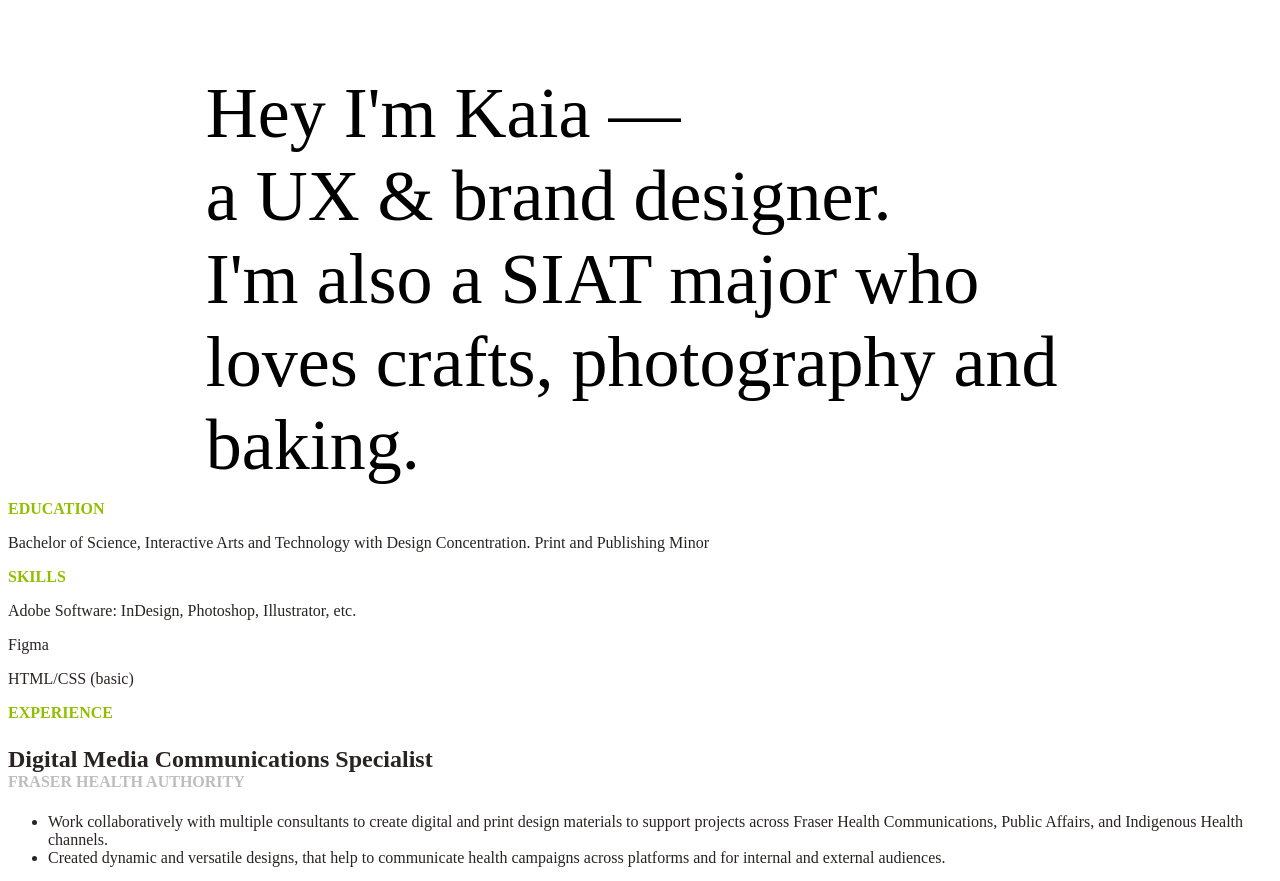
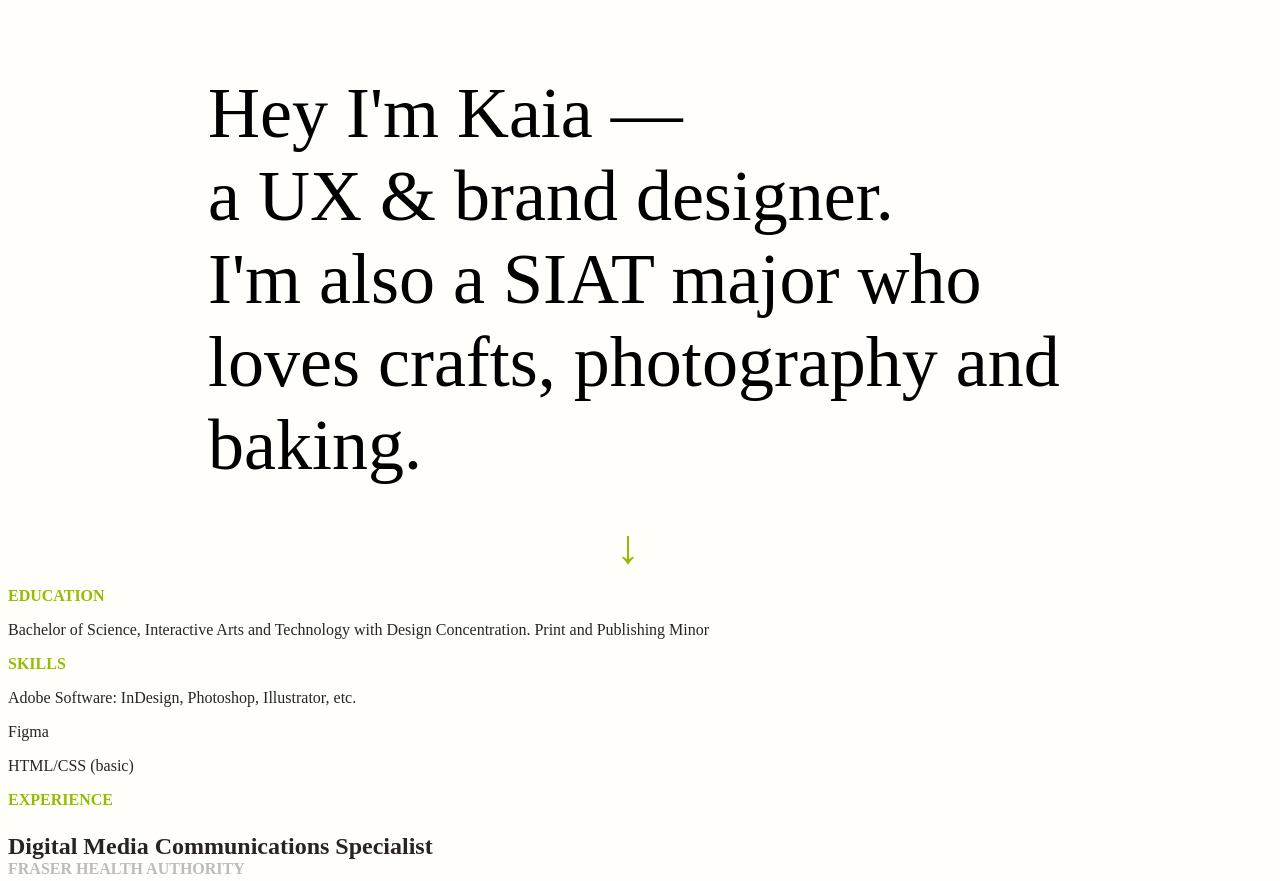
Before and after one commit to kjc21/kjc21.github.io, a plain HTML site: page index.html in a window 1280 px wide. Shown: the top 881 px of the page. Drawn offline with Linux system fonts and the light colour scheme.

Commit message:
editing introduction styling

```diff
--- a/index.html
+++ b/index.html
@@ -12,6 +12,7 @@
     <h1 id="introduction">Hey I'm Kaia — <br>
     a UX & brand designer. <br>
     I'm also a SIAT major who loves crafts, photography and baking.</h1>
+    <p id="arrow">↓</p>
 
     <section>
         <h2>Education</h2>
--- a/style.css
+++ b/style.css
@@ -1,3 +1,7 @@
+body{
+    background-color: #FFFEFA;
+}
+
 h1{
     color: #000;
     font-family: "Avantt TRIAL";
@@ -67,6 +71,14 @@ li{
 /*ID definitions*/
 #introduction{
     margin: 0 auto;
-    max-width: 868.664px;
+    max-width: 54rem;
     padding-top: 4rem;
 }
+
+#arrow{
+    margin: 0 auto;
+    max-width: 3rem;
+    padding-top: 2rem;
+    color: #92BE00;
+    font-size: 3rem;
+}
```
